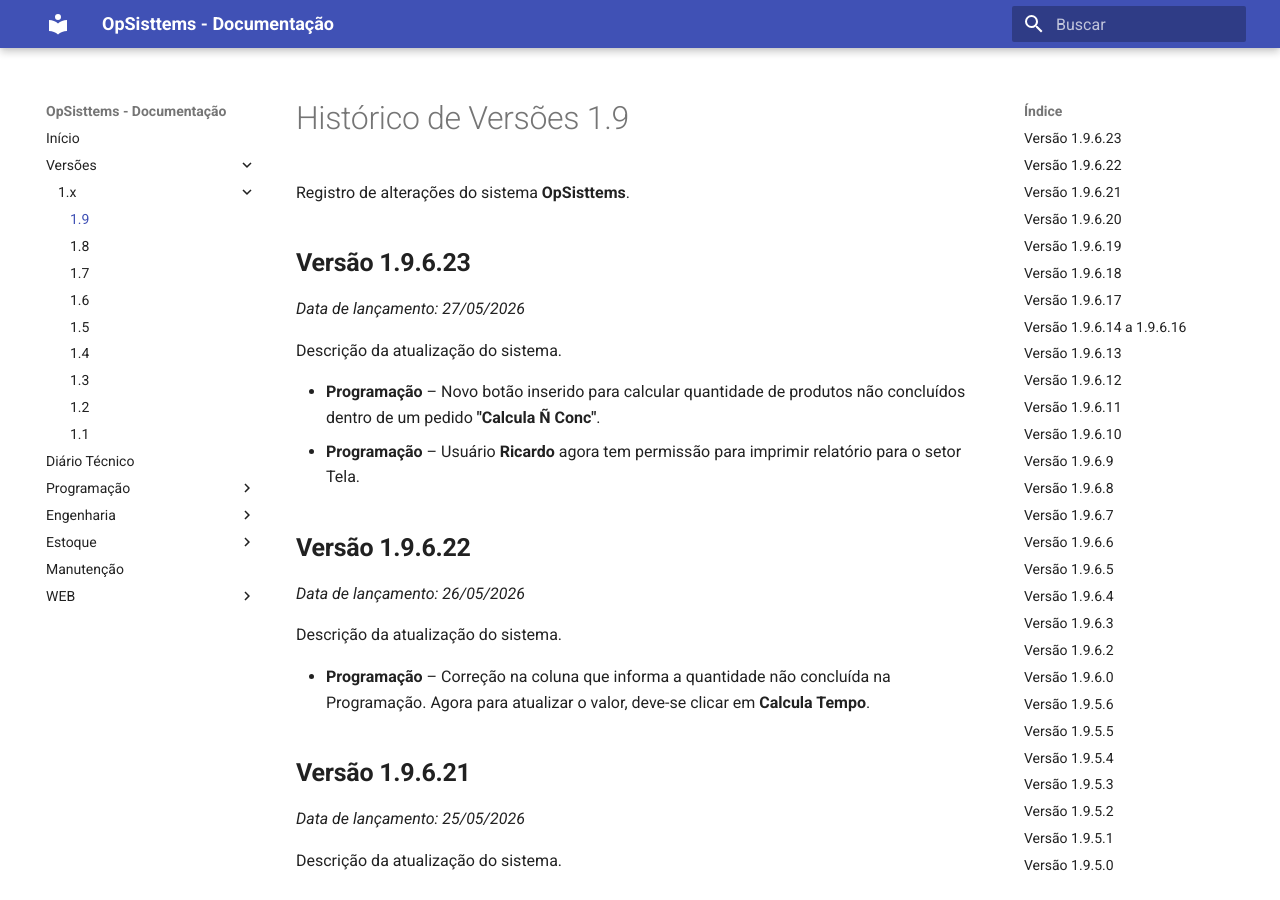
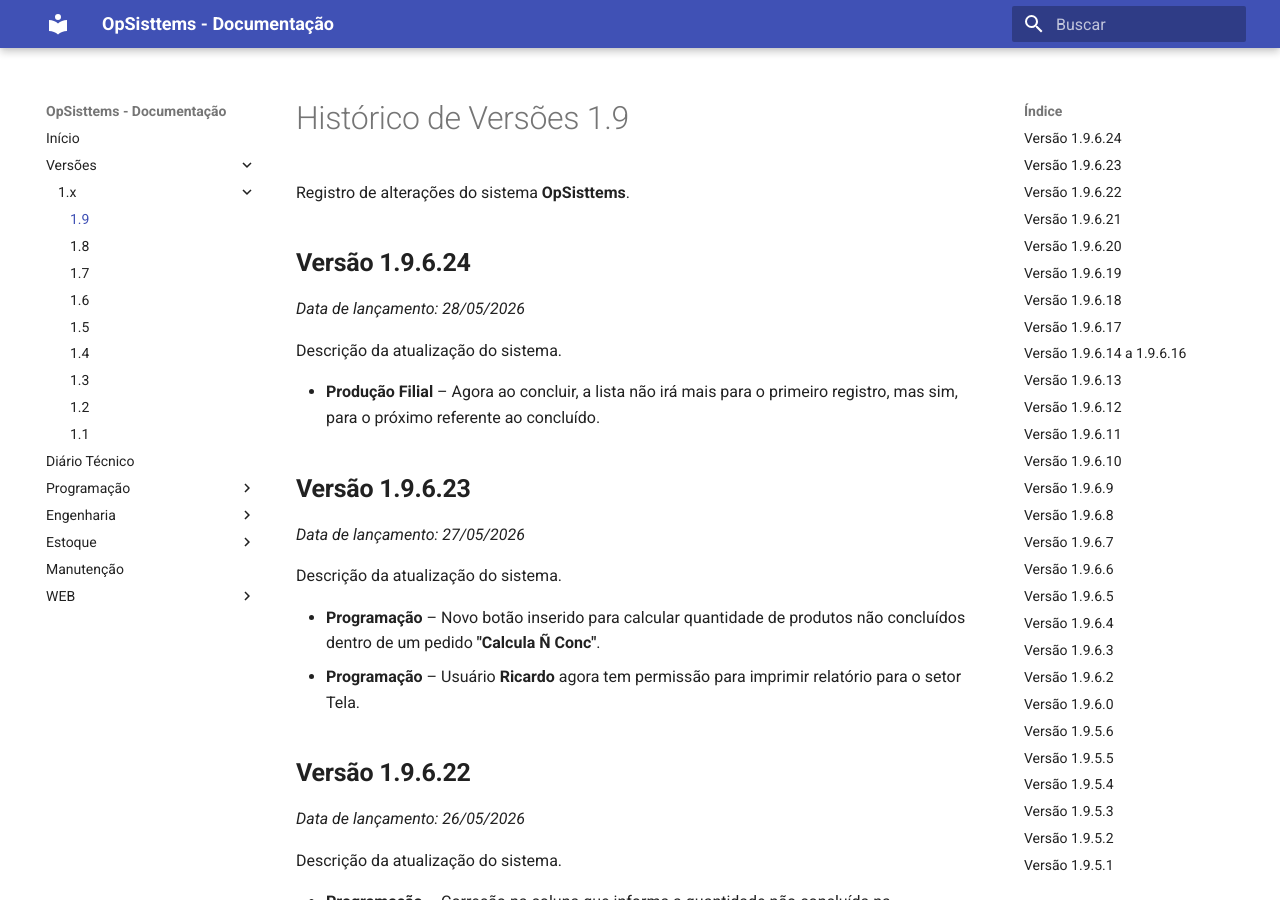
Before and after one commit to MarvinMachry/opsisttems-docs, an MkDocs documentation site: the page built from docs/versoes/1/1_9.md, in a window 1280 px wide and 900 px high. Built offline with MkDocs 1.6.1 and Material for MkDocs 9.7.7, drawn with Linux system fonts in a browser that asks for light colours.

Commit message:
Att 1.9.6.24

```diff
--- a/docs/versoes/1/1_9.md
+++ b/docs/versoes/1/1_9.md
@@ -1,6 +1,15 @@
 # Histórico de Versões 1.9
 
 Registro de alterações do sistema **OpSisttems**.
+
+## **Versão 1.9.6.24**
+
+*Data de lançamento: 28/05/2026*
+
+Descrição da atualização do sistema.
+
+- **Produção Filial** – Agora ao concluir, a lista não irá mais para o primeiro registro, mas sim, para o próximo referente ao concluído.
+
 
 ## **Versão 1.9.6.23**
 
```
